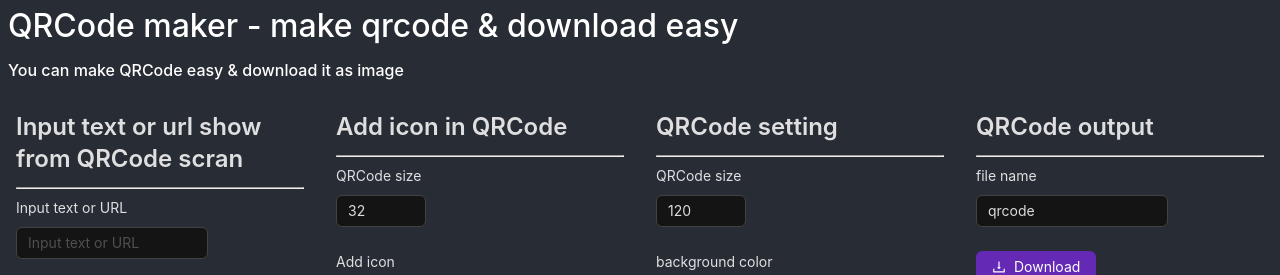
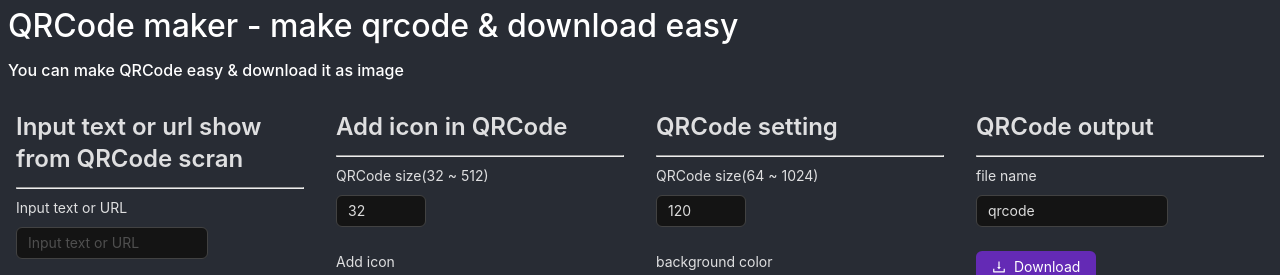
Before and after one commit to tedshd/tool, a React (Create React App) app in the folder qrcode/: page / in a window 1280 px wide. Shown: the top 275 px of the page. Built offline with nearby package versions, Linux system fonts and the light colour scheme.

Commit message:
[dev] Update style.

```diff
--- a/qrcode/src/App.js
+++ b/qrcode/src/App.js
@@ -309,7 +309,7 @@ function App() {
         <h2>You can make QRCode easy & download it as image</h2>
       </header>
       <main className="pure-g">
-        <div className="pure-u-1 pure-u-md-1-4 p-16">
+        <div className="pure-u-1  pure-u-md-1-2 pure-u-lg-1-4 p-16">
           <Title level={3}>Input text or url show from QRCode scran</Title>
           <hr/>
           <Form
@@ -323,7 +323,7 @@ function App() {
             </Form.Item>
           </Form>
         </div>
-        <div className="pure-u-1 pure-u-md-1-4 p-16">
+        <div className="pure-u-1  pure-u-md-1-2 pure-u-lg-1-4 p-16">
           <Title level={3}>Add icon in QRCode</Title>
           <hr/>
           <Form
@@ -332,7 +332,7 @@ function App() {
             labelCol={{ span: 16 }}
             wrapperCol={{ span: 16 }}
           >
-            <Form.Item label="QRCode size">
+            <Form.Item label="QRCode size(32 ~ 512)">
               <InputNumber min={32} max={512} value={iconSize} onChange={setIconSize} />
             </Form.Item>
             <Form.Item label="Add icon">
@@ -345,7 +345,7 @@ function App() {
             </Form.Item>
           </Form>
         </div>
-        <div className="pure-u-1 pure-u-md-1-4 p-16">
+        <div className="pure-u-1  pure-u-md-1-2 pure-u-lg-1-4 p-16">
           <Title level={3}>QRCode setting</Title>
           <hr/>
           <Form
@@ -354,7 +354,7 @@ function App() {
             labelCol={{ span: 16 }}
             wrapperCol={{ span: 16 }}
           >
-            <Form.Item label="QRCode size">
+            <Form.Item label="QRCode size(64 ~ 1024)">
               <InputNumber min={64} max={1024} value={qrCodeSize} onChange={setQrCodeSize} />
             </Form.Item>
             <Form.Item label="background color">
@@ -377,7 +377,7 @@ function App() {
             </Form.Item>
           </Form>
         </div>
-        <div className="pure-u-1 pure-u-md-1-4 p-16">
+        <div className="pure-u-1  pure-u-md-1-2 pure-u-lg-1-4 p-16">
           <Title level={3}>QRCode output</Title>
           <hr/>
           <Form
```
